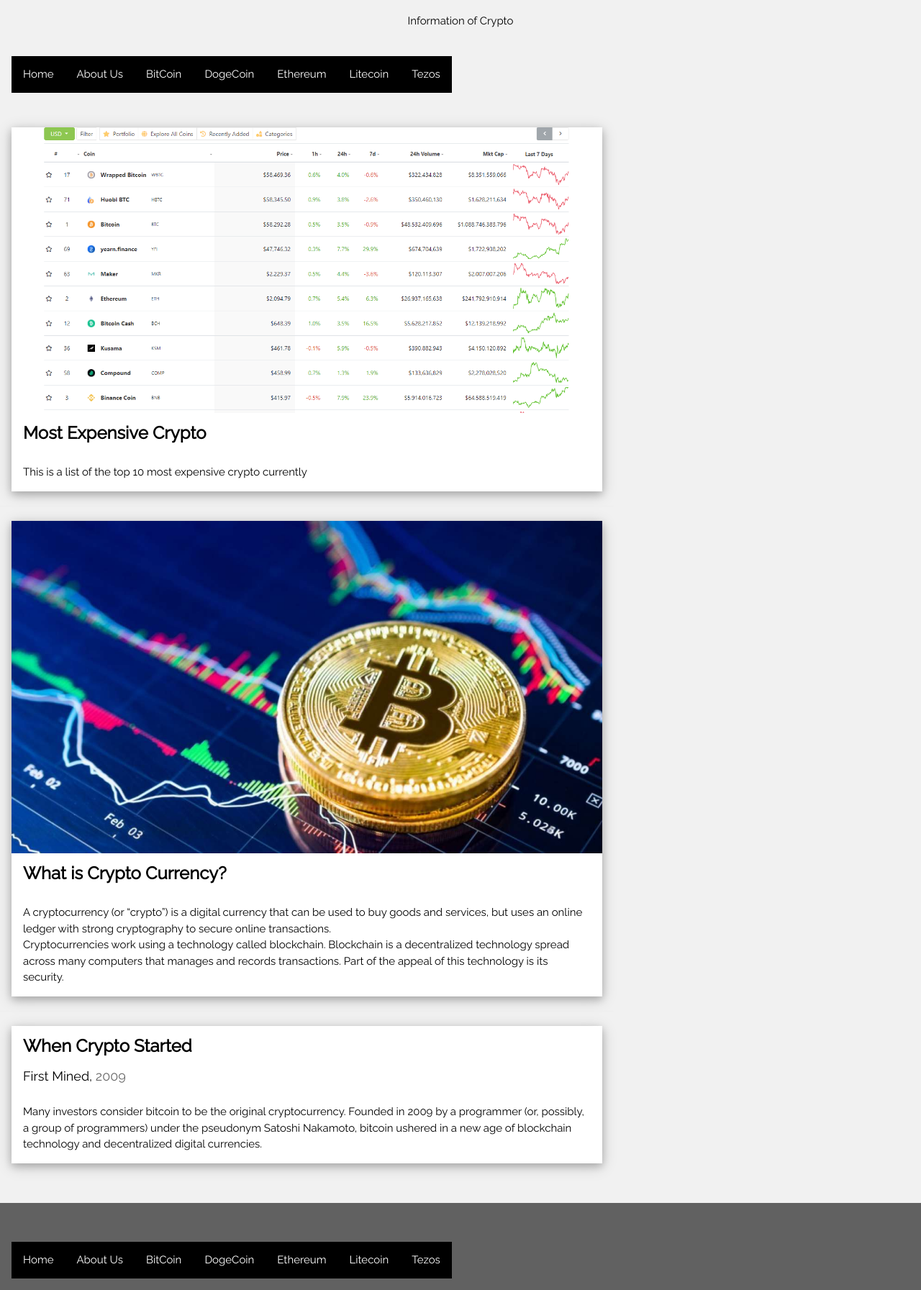
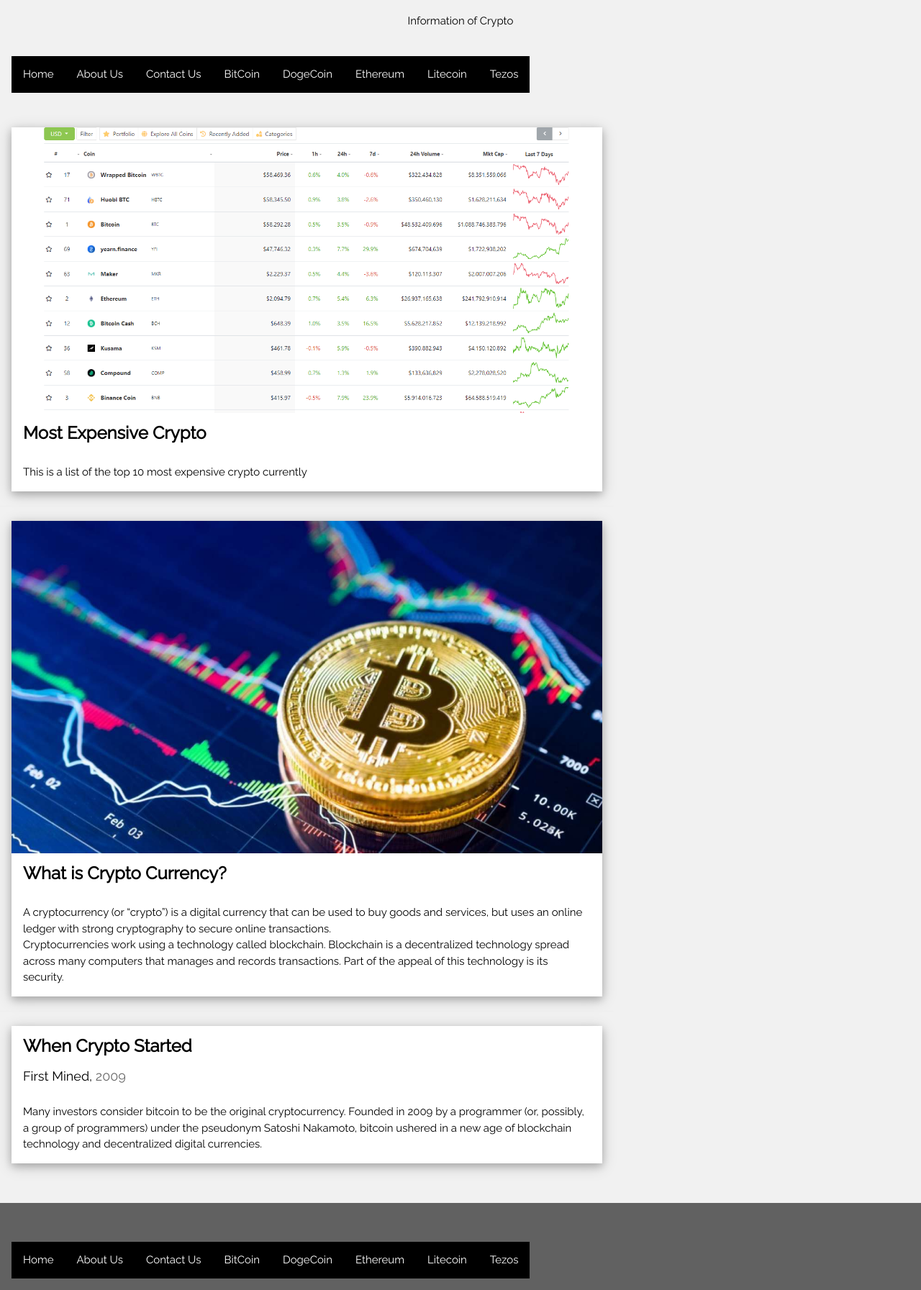
Before and after one commit to trevorjpt33/trevorjpt33.github.io, a plain HTML site: page index.html in a window 1280 px wide. Shown: the part 93-1886 px from the top of the page at 72% size. Drawn offline with nearby package versions, Linux system fonts and the light colour scheme.

Commit message:
Update index.html

```diff
--- a/index.html
+++ b/index.html
@@ -20,8 +20,9 @@ and is wrapped around the whole page content, except for the footer in this exam
   <h1><b>Crypto Currency</b></h1>
   <p>Information of Crypto</p>
 
-  <li><a href="/index" class="btn btn-primary">Home</a></li>
+ <li><a href="/index" class="btn btn-primary">Home</a></li>
   <li><a href="/Aboutus" class="btn btn-primary">About Us</a></li>
+  <li><a href="/Connect" class="btn btn-primary">Contact Us</a></li>
   <li><a href="/Bitcoin" class="btn btn-primary">BitCoin</a></li>
   <li><a href="/Dogecoin" class="btn btn-primary">DogeCoin</a></li>
   <li><a href="/Ethereum" class="btn btn-primary">Ethereum</a></li>
@@ -105,8 +106,9 @@ and is wrapped around the whole page content, except for the footer in this exam
 <!-- Footer -->
 <p>
 <footer class="w3-container w3-dark-grey w3-padding-32 w3-margin-top">
-  <li><a href="/index" class="btn btn-primary">Home</a></li>
+ <li><a href="/index" class="btn btn-primary">Home</a></li>
   <li><a href="/Aboutus" class="btn btn-primary">About Us</a></li>
+  <li><a href="/Connect" class="btn btn-primary">Contact Us</a></li>
   <li><a href="/Bitcoin" class="btn btn-primary">BitCoin</a></li>
   <li><a href="/Dogecoin" class="btn btn-primary">DogeCoin</a></li>
   <li><a href="/Ethereum" class="btn btn-primary">Ethereum</a></li>
```
